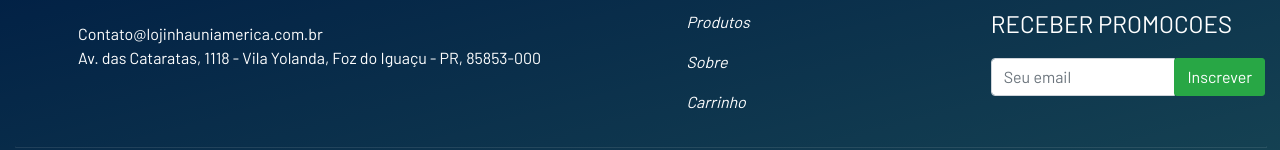
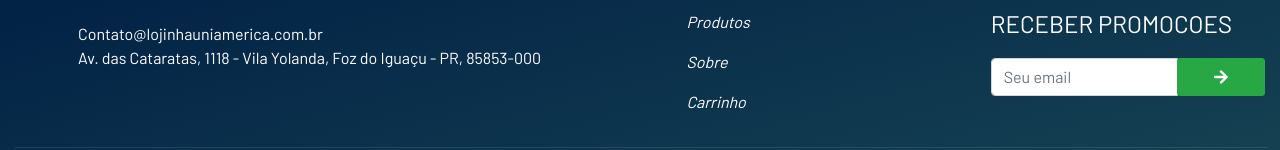
Before and after one commit to Henriquecesp/lojinha-react, a React (Create React App) app: page /Details in a window 1280 px wide. Shown: the part 1050-1200 px from the top of the page. Built offline with nearby package versions, Linux system fonts and the light colour scheme.

Commit message:
input component created and add to footer

```diff
--- a/src/components/FooterComponent.js
+++ b/src/components/FooterComponent.js
@@ -1,6 +1,6 @@
 import React, { Component } from "react";
 import { NavLink } from "react-router-dom";
-import { InputGroup, FormControl, Button } from "react-bootstrap";
+import InputGroupComponent from "./InputGroupComponent";
 
 export default class FooterComponent extends Component {
   render() {
@@ -9,8 +9,11 @@ export default class FooterComponent extends Component {
         <div className='row ml-5 pt-4 justify-content-md-center'>
           <div className='col-xs-1 col-lg-5 col-xl-6'>
             <p className='text-white text-uppercase text-footer'>CONTATO</p>
-            <p className='text-white'>Contato@lojinhauniamerica.com.br
-           <br/> Av. das Cataratas, 1118 - Vila Yolanda, Foz do Iguaçu - PR, 85853-000</p>
+            <p className='text-white'>
+              Contato@lojinhauniamerica.com.br
+              <br /> Av. das Cataratas, 1118 - Vila Yolanda, Foz do Iguaçu - PR,
+              85853-000
+            </p>
           </div>
           <div className='col-xs-1 col-xl-3'>
             <p className='text-white text-uppercase'>menu</p>
@@ -34,16 +37,7 @@ export default class FooterComponent extends Component {
             <p className='text-white text-uppercase text-footer'>
               INSCREVA-SE para receber promocoes
             </p>
-            <InputGroup className='mb-3'>
-              <FormControl
-                placeholder='Seu email'
-                aria-label="Recipient's username"
-                aria-describedby='basic-addon2'
-              />
-              <InputGroup.Append>
-                <Button variant='success'>Inscrever</Button>
-              </InputGroup.Append>
-            </InputGroup>
+            <InputGroupComponent />
           </div>
         </div>
         <hr className='footer-line' />
--- /dev/null
+++ b/src/components/InputGroupComponent.js
@@ -0,0 +1,21 @@
+import React, { Component } from 'react'
+import { InputGroup, FormControl, Button } from "react-bootstrap";
+import { FontAwesomeIcon } from "@fortawesome/react-fontawesome";
+import { faArrowRight } from "@fortawesome/free-solid-svg-icons";
+
+export default class InputGroupComponent extends Component {
+    render() {
+        return (
+            <InputGroup className='mb-3'>
+            <FormControl
+              placeholder='Seu email'
+              aria-label="Recipient's username"
+              aria-describedby='basic-addon2'
+            />
+            <InputGroup.Append>
+              <Button variant='success'><span className="text-white px-4"><FontAwesomeIcon icon={faArrowRight} /></span></Button>
+            </InputGroup.Append>
+          </InputGroup>
+        )
+    }
+}
```
